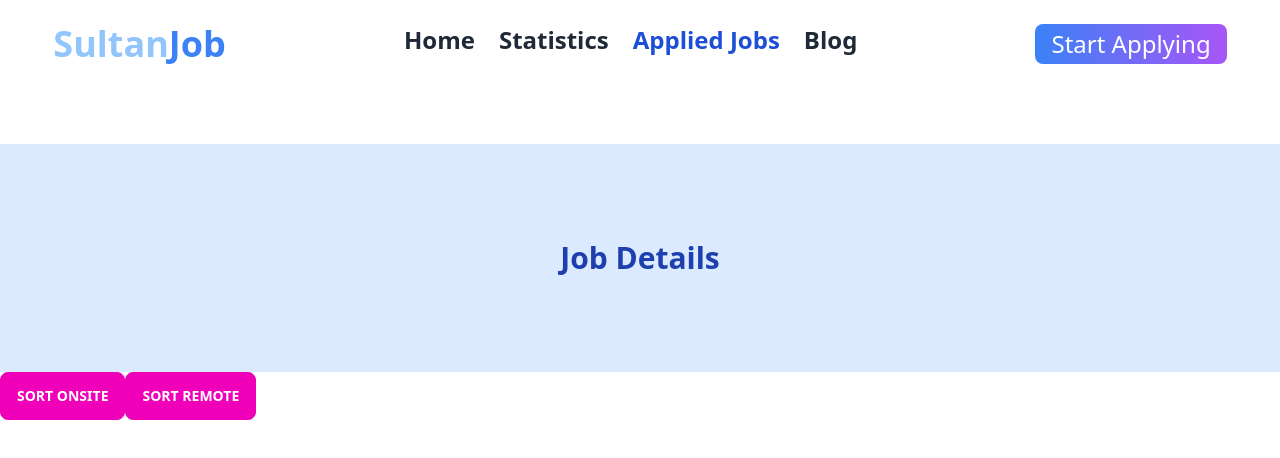
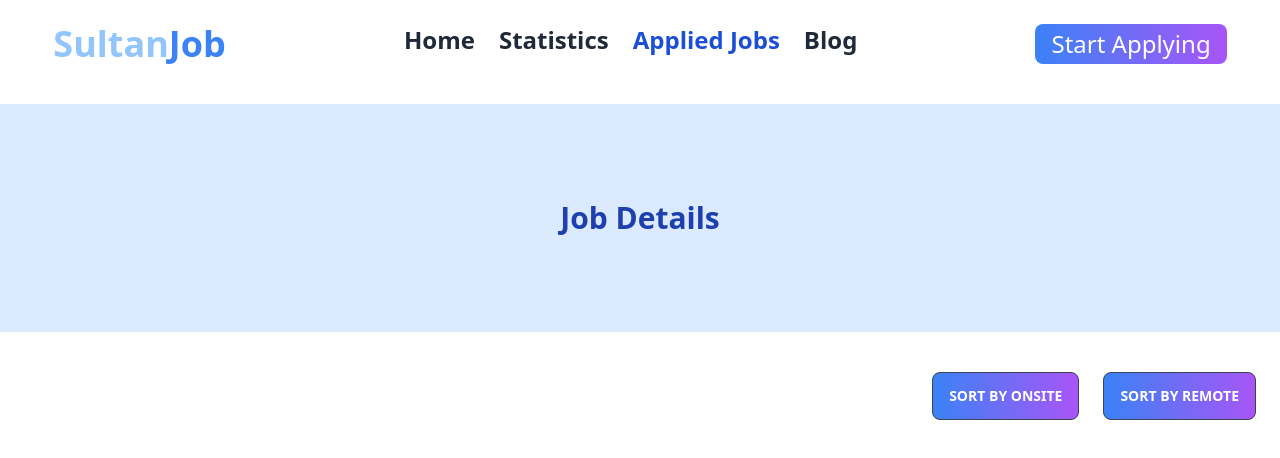
Before and after one commit to md-sofiul-alam/sultans-job, a React (Vite) app: page /applied in a window 1280 px wide. Shown: the top 458 px of the page. Built offline with nearby package versions, Linux system fonts and the light colour scheme.

Commit message:
sort option added and functional

```diff
--- a/src/components/Applied.jsx
+++ b/src/components/Applied.jsx
@@ -6,43 +6,49 @@ import AppliedJob from "./AppliedJob";
 const Applied = () => {
   const loadedData = useLoaderData();
   const [appliedJobData, setAppliedJobData] = useState([]);
-  const [sort,setSort]=useState(1);
+  const [sort, setSort] = useState(1);
+  const [open, setOpen] = useState(true);
+  const isOpen = () => setOpen(!open);
 
   useEffect(() => {
     const storedappliedJobData = getAppliedJob();
     const appliedJob = [];
     for (const id in storedappliedJobData) {
       const addedJob = loadedData.find((job) => job.id === id);
-      if (addedJob && sort ===1) {
+      if (addedJob && sort === 1) {
         appliedJob.push(addedJob);
         setAppliedJobData(appliedJob);
-      }
-      else if (addedJob && sort ===2) {
+      } else if (addedJob && sort === 2) {
         appliedJob.push(addedJob);
-        setAppliedJobData(appliedJob.sort((a, b) => (a.jobtype > b.jobtype) ? 1 : -1));
-      }
-      else if (addedJob && sort ===3) {
+        setAppliedJobData(
+          appliedJob.sort((a, b) => (a.jobtype > b.jobtype ? 1 : -1))
+        );
+      } else if (addedJob && sort === 3) {
         appliedJob.push(addedJob);
-        setAppliedJobData(appliedJob.sort((a, b) => (a.jobtype > b.jobtype) ? -1 : 1));
+        setAppliedJobData(
+          appliedJob.sort((a, b) => (a.jobtype > b.jobtype ? -1 : 1))
+        );
       }
     }
   }, [sort]);
-  const sortByOnsite =()=>setSort(2)
-  const sortByRemote =()=>setSort(3)
+  const sortByOnsite = () => setSort(2);
+  const sortByRemote = () => setSort(3);
   return (
-    <div>
-      <h1 className="text-3xl font-bold bg-blue-100 text-blue-800 text-center mt-20 py-24 content-center">
+    <div className="container relative mx-auto">
+      <h1 className="text-3xl font-bold bg-blue-100 text-blue-800 text-center mt-10 py-24 content-center">
         Job Details
       </h1>
-      <h1 className="btn btn-secondary" onClick={sortByOnsite}>
-        Sort Onsite
-      </h1>
-      <h1 className="btn btn-secondary" onClick={sortByRemote}>
-        Sort Remote
-      </h1>
-      {appliedJobData.map((job) => (
-        <AppliedJob key={job.id} props={job}></AppliedJob>
-      ))}
+      <div className="mt-10 flex justify-end mr-6 gap-6">
+        <button className="btn bg-gradient-to-r from-blue-500 to-purple-500" onClick={sortByOnsite}>
+          Sort By Onsite
+        </button>
+        <button className="btn bg-gradient-to-r from-blue-500 to-purple-500" onClick={sortByRemote}>Sort By Remote</button>
+      </div>
+      <div>
+        {appliedJobData.map((job) => (
+          <AppliedJob key={job.id} props={job}></AppliedJob>
+        ))}
+      </div>
     </div>
   );
 };
```
